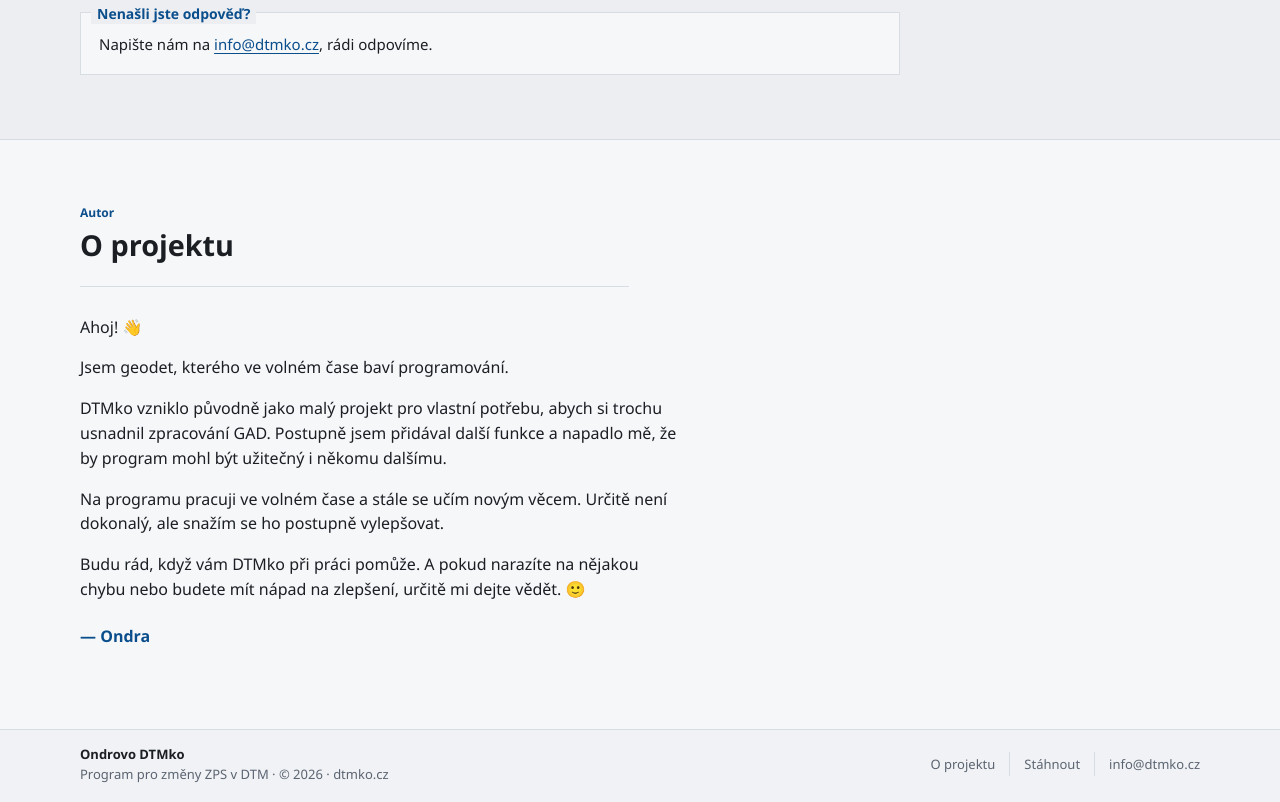
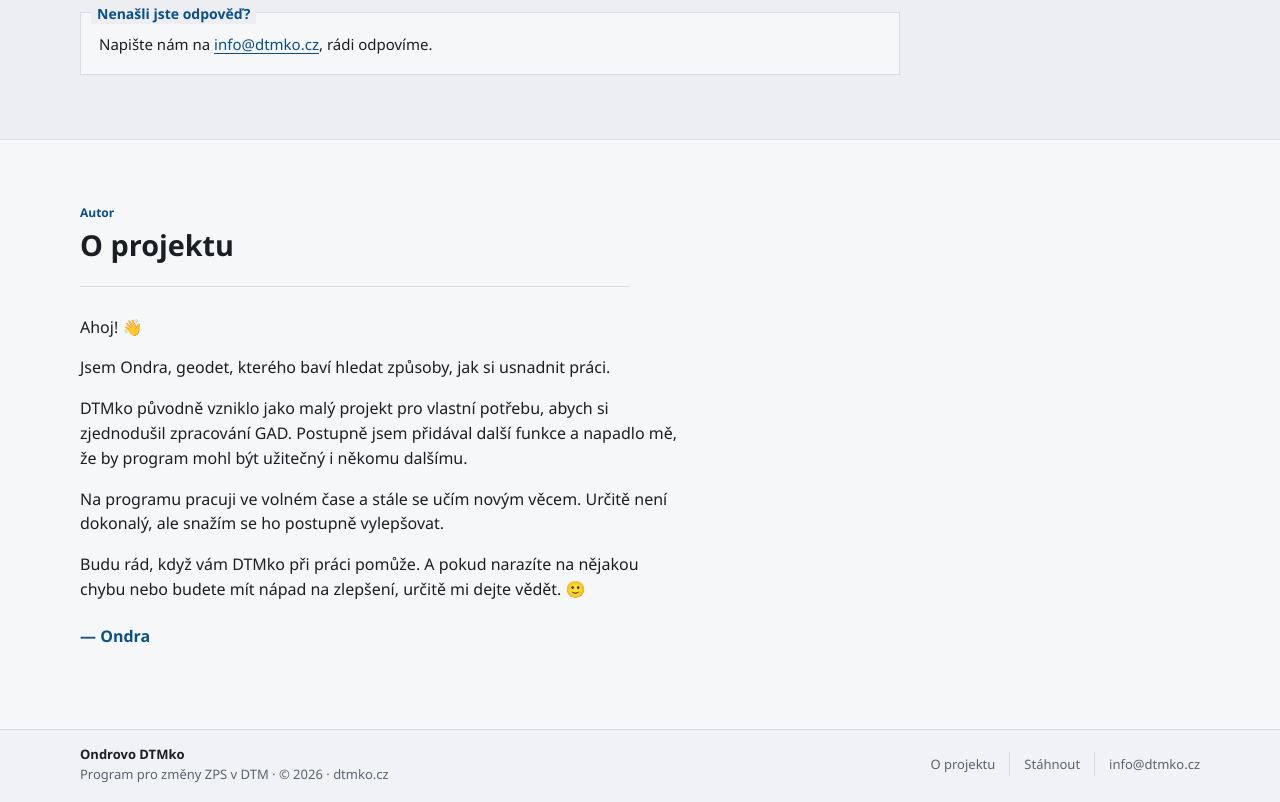
Before and after one commit to 0NDINEK/dtmko-web, a plain HTML site: page index.html in a window 1280 px wide. Shown: the part 4186-4988 px from the top of the page. Drawn offline with Linux system fonts and the light colour scheme.

Commit message:
O projektu: upravené znění

```diff
--- a/index.html
+++ b/index.html
@@ -368,8 +368,8 @@
     </div>
     <div class="about">
       <p>Ahoj! 👋</p>
-      <p>Jsem geodet, kterého ve volném čase baví programování.</p>
-      <p>DTMko vzniklo původně jako malý projekt pro vlastní potřebu, abych si trochu usnadnil zpracování GAD. Postupně jsem přidával další funkce a napadlo mě, že by program mohl být užitečný i někomu dalšímu.</p>
+      <p>Jsem Ondra, geodet, kterého baví hledat způsoby, jak si usnadnit práci.</p>
+      <p>DTMko původně vzniklo jako malý projekt pro vlastní potřebu, abych si zjednodušil zpracování GAD. Postupně jsem přidával další funkce a napadlo mě, že by program mohl být užitečný i někomu dalšímu.</p>
       <p>Na programu pracuji ve volném čase a stále se učím novým věcem. Určitě není dokonalý, ale snažím se ho postupně vylepšovat.</p>
       <p>Budu rád, když vám DTMko při práci pomůže. A pokud narazíte na nějakou chybu nebo budete mít nápad na zlepšení, určitě mi dejte vědět. 🙂</p>
       <p class="sign">— Ondra</p>
```
